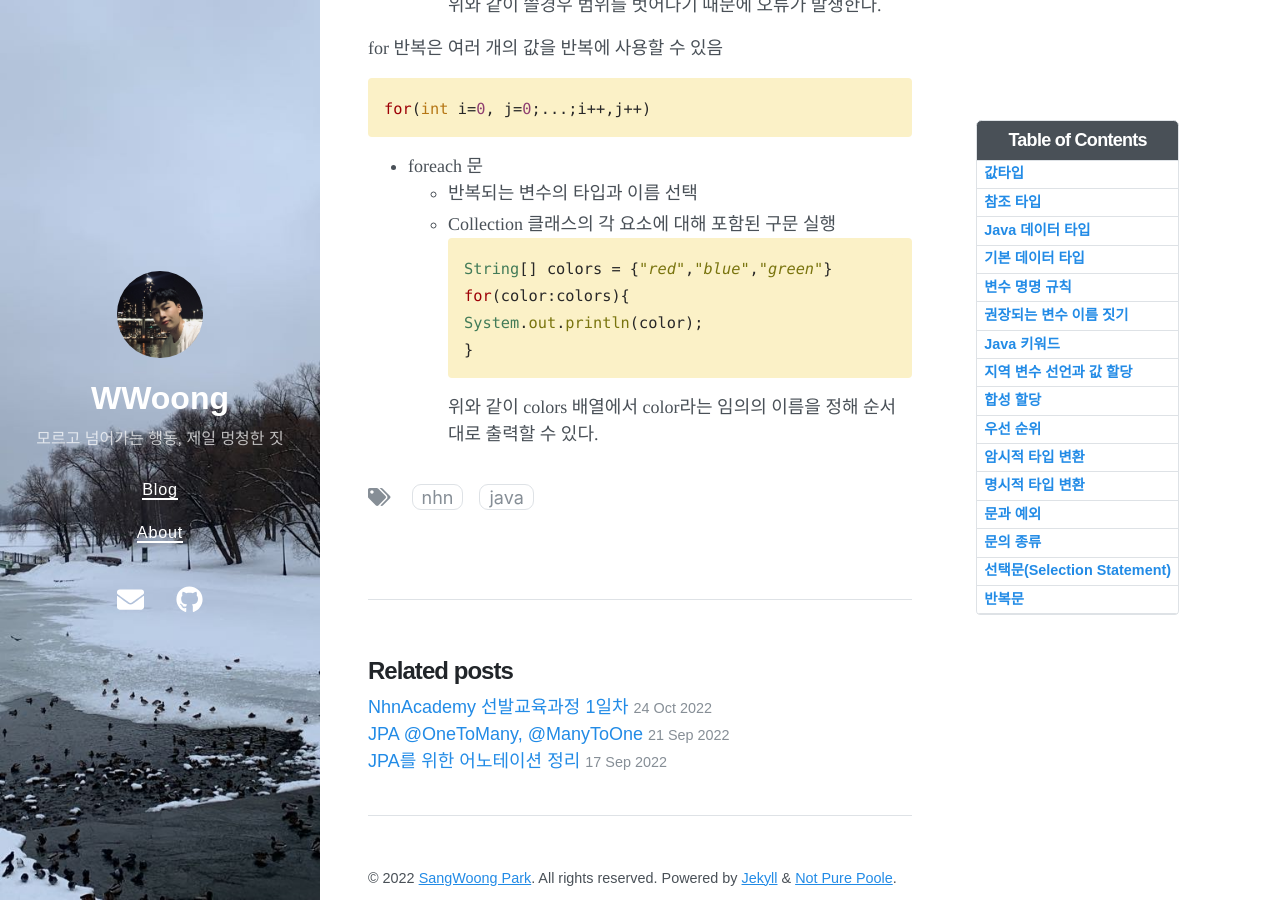
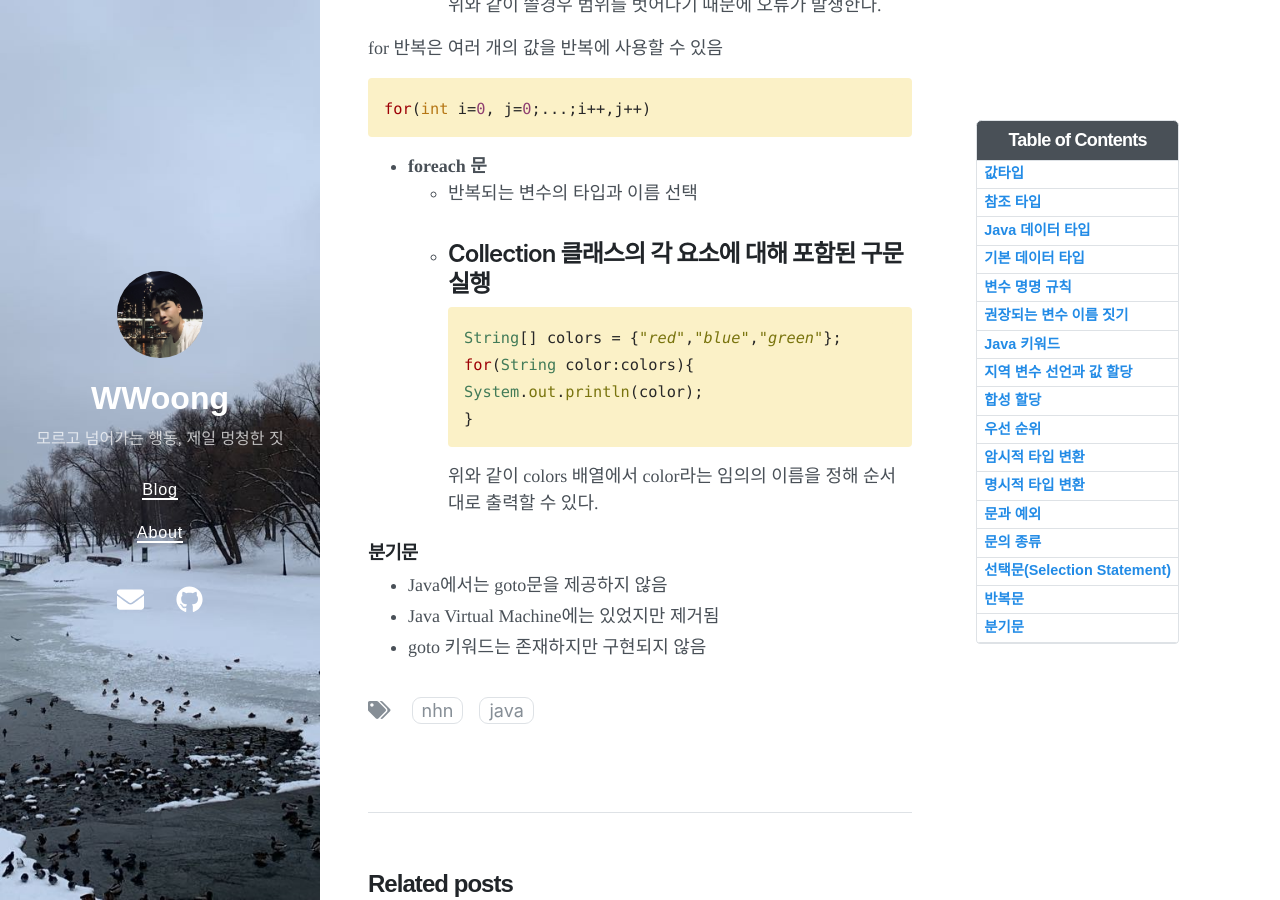
Before and after one commit to sangwoong12/sangwoong12.github.io, a Jekyll site: the page built from _posts/2022-10-25-nhnAcademy02.md, in a window 1280 px wide and 900 px high, scrolled down 7395 px. Built offline with Jekyll 4.4.1, drawn with Linux system fonts in a browser that asks for light colours; nearby versions of some CDN libraries.

Commit message:
NhnAcademy 선발교육과정 2일차

````diff
--- a/_posts/2022-10-25-nhnAcademy02.md
+++ b/_posts/2022-10-25-nhnAcademy02.md
@@ -104,6 +104,7 @@ short s = b;
 - 암시적 타입 변환의 경우 변환은 실패하지 않는다. 하지만 정밀도가 떨어질 수 있다.
 
 ### 명시적 타입 변환
+
 ```java
 short s = 127;
 byte b = (byte) s;
@@ -144,7 +145,7 @@ long타입에서 int로 변환 하면 쉬프트 연산이 이루어 지는데
   - 분기문(Jump Statement) : break, continue 문
 
 ### 선택문(Selection Statement)
-- if 문
+- **if 문**
 
 ```java
 int i=1;
@@ -172,7 +173,7 @@ new String 으로 선언할 경우 "==" 로 비교 하게되면 heap 값이 다
 
 **추가적으로  괄호 안에는 Boolean-statement가 들어가야 한다.**
 
-- Cascading if 문
+- **Cascading if 문**
 
 ```java
 int x = 11;
@@ -183,7 +184,7 @@ else System.out.println("0");
 ```
 위와 같이 else if문을 사용하여 단일 if문에서 원하는 만큼의 분기를 가지는 계단식 if문을 처리할 수 있습니다.
 
-- 중첩 if 문
+- **중첩 if 문**
 
 ```java
 if(percent > 0 && percent < 100){
@@ -193,7 +194,7 @@ else System.out.println("error");
 ```
 위와 같이 &&(And), ||(Or)을 통해 중첩 if를 사용할 수 있다.
 
-- Switch문
+- **Switch문**
   - 여러 경우에 대응해야 하는 경우를 위해 switch문을 사용
   - break문을 사용하여 문의 진행을 제어
 ```java
@@ -209,7 +210,7 @@ switch(number){
 2개 이상의 case가 같은 값을 요구할때 break를 생략하여 하나로 묶어 처리할 수 있다.
 
 ### 반복문
-- while 문
+- **while 문**
 ```java
 int i = 0;
 while(i < 10){
@@ -221,7 +222,7 @@ while(i < 10){
   - 반복이 시작될 대 boolean 식을 평가, boolean 값이 true일 때 내부 문 실행
   - 조건에 따라 한 번도 실행되지 않을 수 있음
 
-- do 문
+- **do 문**
 ```java
 int i = 0;
 do{
@@ -233,7 +234,7 @@ do{
   - 반복이 끝날 때 boolean 식을 평가,boolean 값이 true일 때 내부 문 실행
   - 조건에 따라 한 번도 실행되지 않을 수 있음
 
-- for 문
+- **for 문**
   - 작성요령 ```for(시작점;종료점;조건문)```
   - 반복의 시작부분에 반복 종료를 위한 업데이트를 명시
 ```java
@@ -254,13 +255,20 @@ for 반복은 여러 개의 값을 반복에 사용할 수 있음
 ```java
 for(int i=0, j=0;...;i++,j++)
 ```
-- foreach 문
+- **foreach 문**
   - 반복되는 변수의 타입과 이름 선택
   - Collection 클래스의 각 요소에 대해 포함된 구문 실행
+  -
 ```java
-String[] colors = {"red","blue","green"}
-for(color:colors){
+String[] colors = {"red","blue","green"};
+for(String color:colors){
   System.out.println(color);
   }
 ```
 위와 같이 colors 배열에서 color라는 임의의 이름을 정해 순서대로 출력할 수 있다.
+
+### 분기문
+
+- Java에서는 goto문을 제공하지 않음
+- Java Virtual Machine에는 있었지만 제거됨
+- goto 키워드는 존재하지만 구현되지 않음
````
